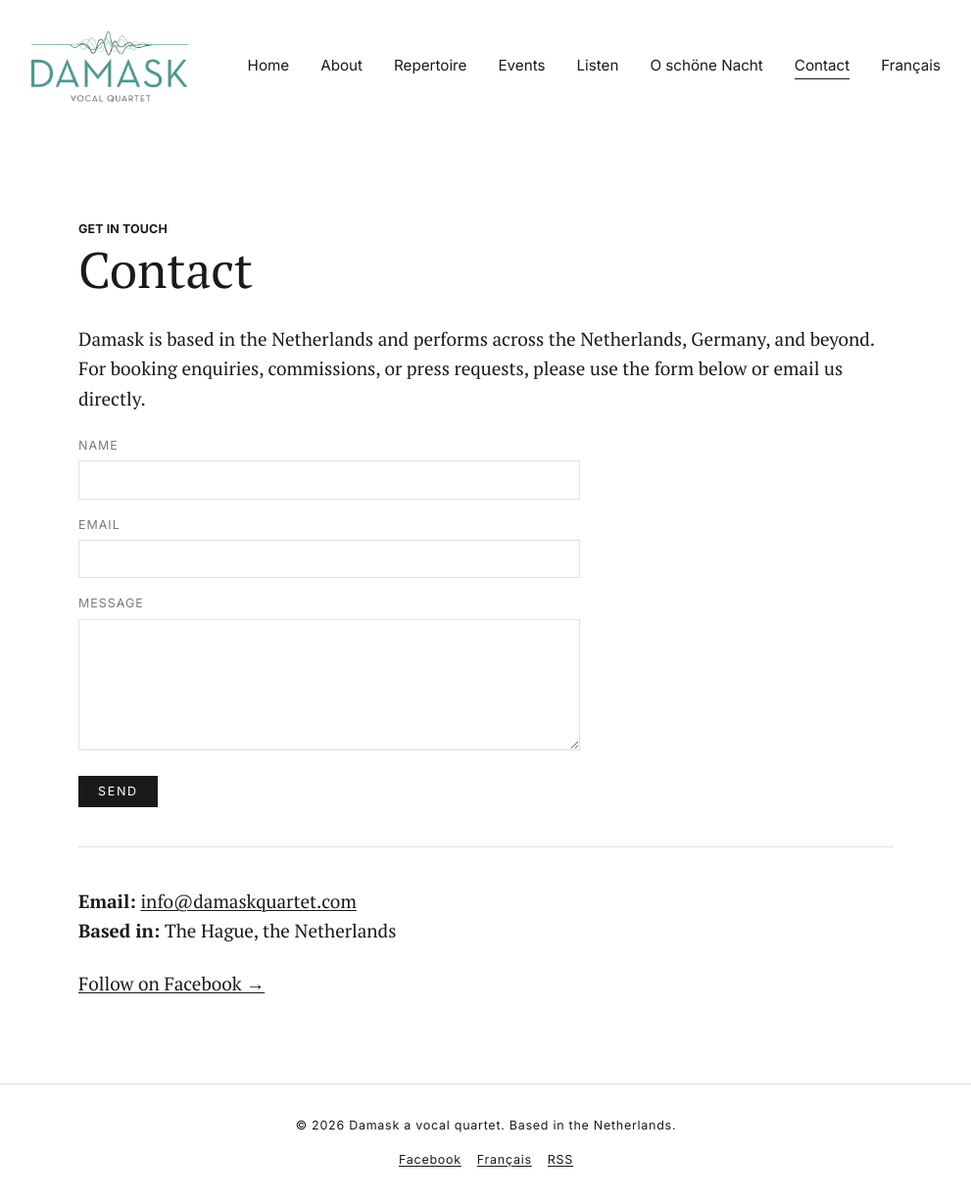
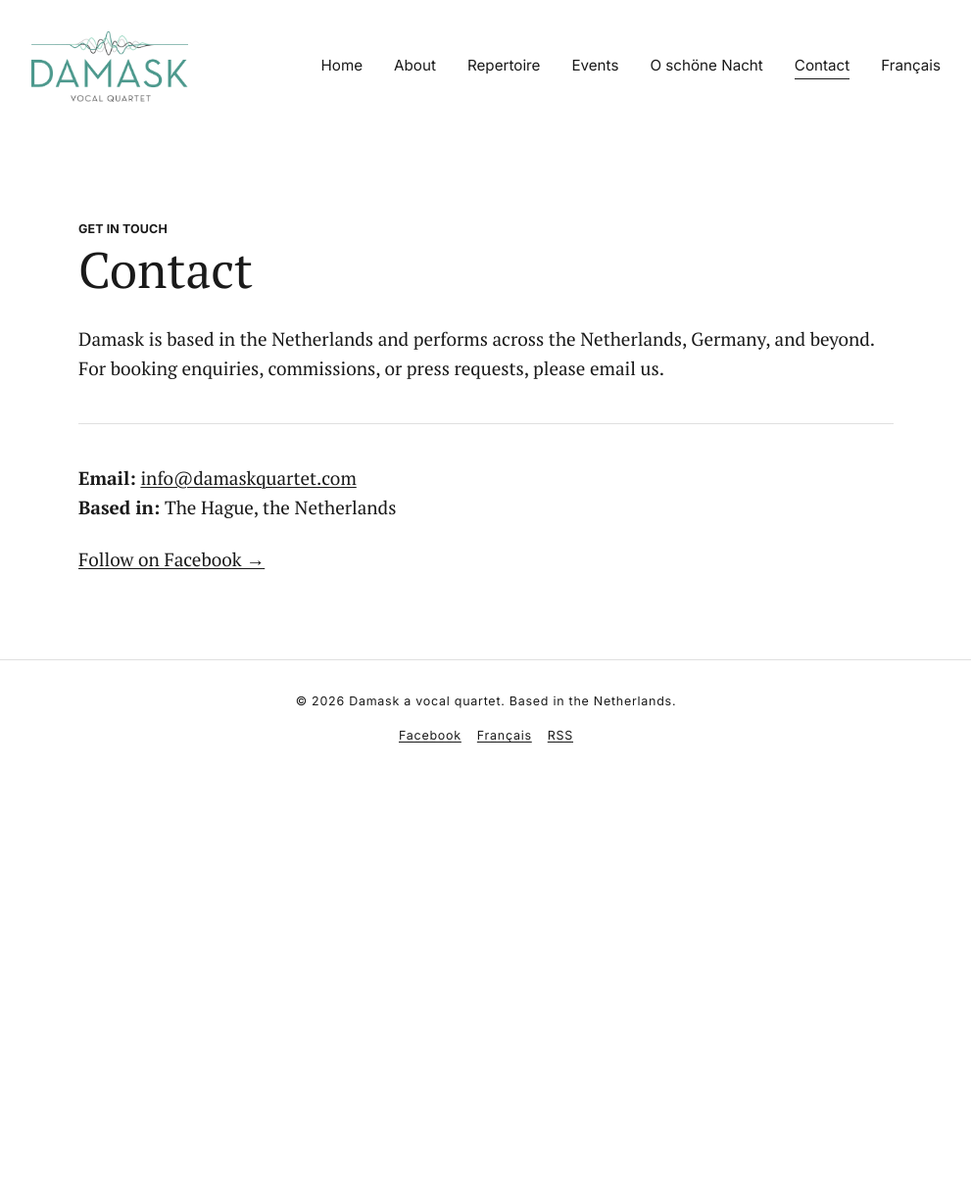
Before and after one commit to damaskensemble/damaskensemble.github.io, a Jekyll site: the page built from contact.md, in a window 1280 px wide. Shown: the whole page at 98% size, without its empty margins (144-1135 px from the left). Built offline with Jekyll 4.4.1, drawn with Linux system fonts in a browser that asks for light colours; after the commit the page ends 900 px from its top, so only the background shows below that.

Commit message:
Remove placeholders: invented sample events (real dates were 2017-2018/2023), empty Listen page, dead Buy link, unconfigured contact form; site url = damaskensemble.github.io
Co-Authored-By: Claude Opus 5.5 <noreply@anthropic.com>

```diff
--- a/_config.yml
+++ b/_config.yml
@@ -5,7 +5,7 @@ description: >-
   Damask is an international vocal quartet giving voice to the neglected
   repertoire for four solo voices, from Schubert and Brahms to the 20th
   and 21st centuries.
-url: "https://damaskquartet.github.io"   # change to your custom domain if you have one
+url: "https://damaskensemble.github.io"  # change to the custom domain once it points here
 baseurl: ""                               # e.g. "/damask-quartet" for a project page; "" for a user/org page or custom domain
 lang: en
 logo: "/assets/images/damask-logo.png"
@@ -32,8 +32,6 @@ nav:
     url: "/repertoire/"
   - title: "Events"
     url: "/events/"
-  - title: "Listen"
-    url: "/listen/"
   - title: "O schöne Nacht"
     url: "/o-schone-nacht/"
   - title: "Contact"
--- a/contact.md
+++ b/contact.md
@@ -7,31 +7,7 @@ permalink: /contact/
 
 Damask is based in the Netherlands and performs across the Netherlands,
 Germany, and beyond. For booking enquiries, commissions, or press
-requests, please use the form below or email us directly.
-
-<!--
-  GitHub Pages serves static files only — there's no server to receive
-  a form POST. The simplest fix is a free form-backend service such as
-  Formspree (https://formspree.io): sign up, get an endpoint like
-  https://formspree.io/f/xxxxabcd, and drop it into the action=""
-  below. Netlify Forms is another option, but requires hosting on
-  Netlify rather than GitHub Pages.
--->
-<form class="contact-form" action="https://formspree.io/f/YOUR_FORM_ID" method="POST">
-  <div>
-    <label for="name">Name</label>
-    <input type="text" id="name" name="name" required>
-  </div>
-  <div>
-    <label for="email">Email</label>
-    <input type="email" id="email" name="email" required>
-  </div>
-  <div>
-    <label for="message">Message</label>
-    <textarea id="message" name="message" rows="6" required></textarea>
-  </div>
-  <button type="submit">Send</button>
-</form>
+requests, please email us.
 
 <hr class="rule">
 
```
Also changed, not shown: _notices/2026-05-14-masterclass-reims.md (deleted, +0 -12 lines), _notices/2026-09-12-o-schone-nacht-waalse-kerk.md (deleted, +0 -13 lines), _notices/2026-11-03-new-love.md (deleted, +0 -12 lines), events.md (+1 -3 lines), index.md (+0 -7 lines), listen.md (deleted, +0 -27 lines), o-schone-nacht.md (+0 -7 lines), README.md.
